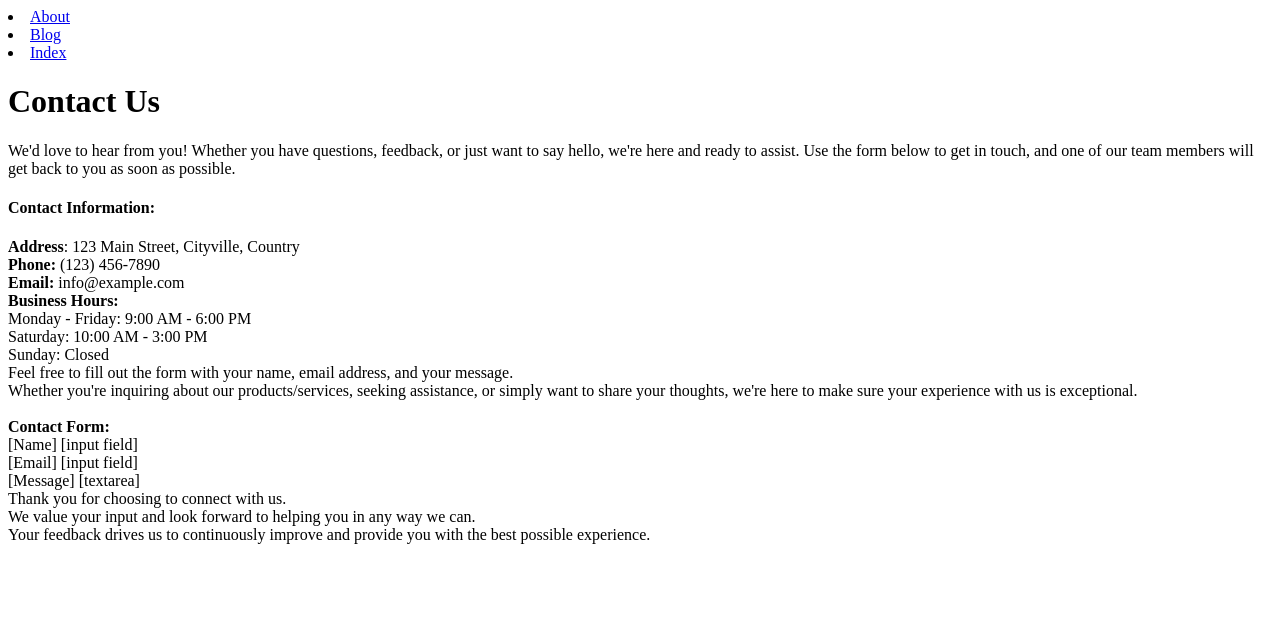
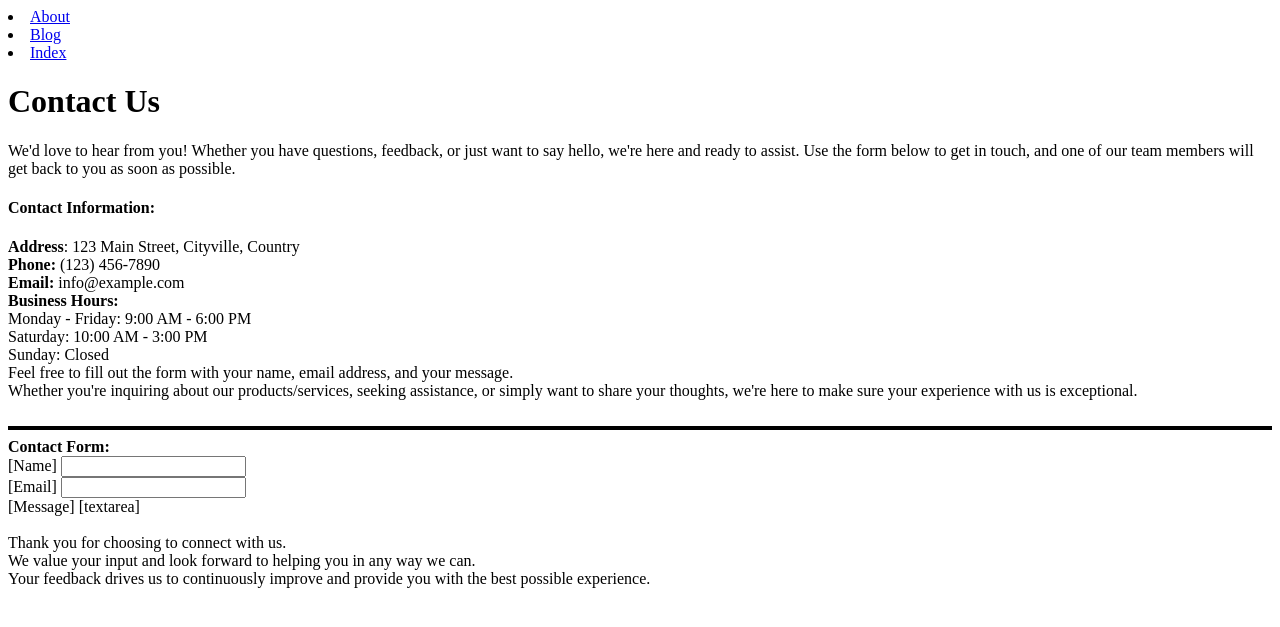
Before and after one commit to chiwasushuba/chimee, a PHP site: page /contact.php in a window 1280 px wide. Shown: the top 627 px of the page. Run offline with PHP 8.4, Linux system fonts and the light colour scheme.

Commit message:
first commit

```diff
--- a/contact.php
+++ b/contact.php
@@ -1,5 +1,16 @@
 <!DOCTYPE html>
 <html>
+<head>
+<title>Contact Page</title>
+<style>
+    <style>
+    body {background-color:peachpuff}
+
+    hr.new1 {border: 20px dotted red;}
+
+    hr.new2 {border: 2px solid black;}
+</style>
+</style>
 <body>
 
 
@@ -30,11 +41,14 @@ Feel free to fill out the form with your name, email address, and your message.
 Whether you're inquiring about our products/services, seeking assistance, or simply want to share your thoughts, we're here to make sure your experience with us is exceptional.<br>
 
 <br>
+<hr class="new2">
 <b>Contact Form:</b><br>
 
-[Name] [input field]<br>
-[Email] [input field]<br>
+<form>
+[Name] <input type="text"><br>
+[Email] <input type="text"><br>
 [Message] [textarea]
+</form>
 
 <br>
 Thank you for choosing to connect with us.
```
